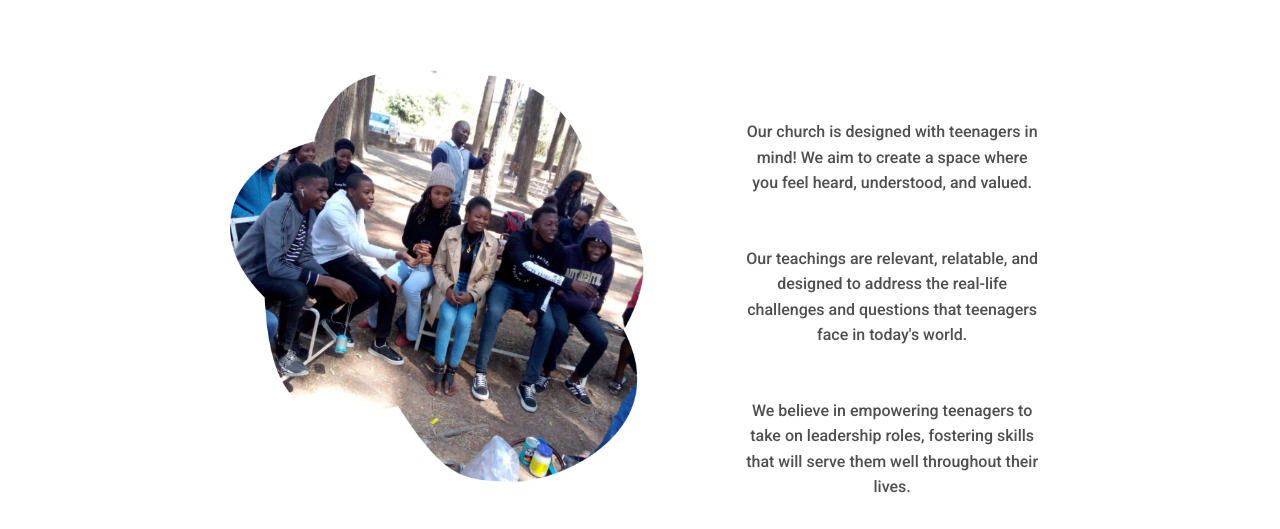
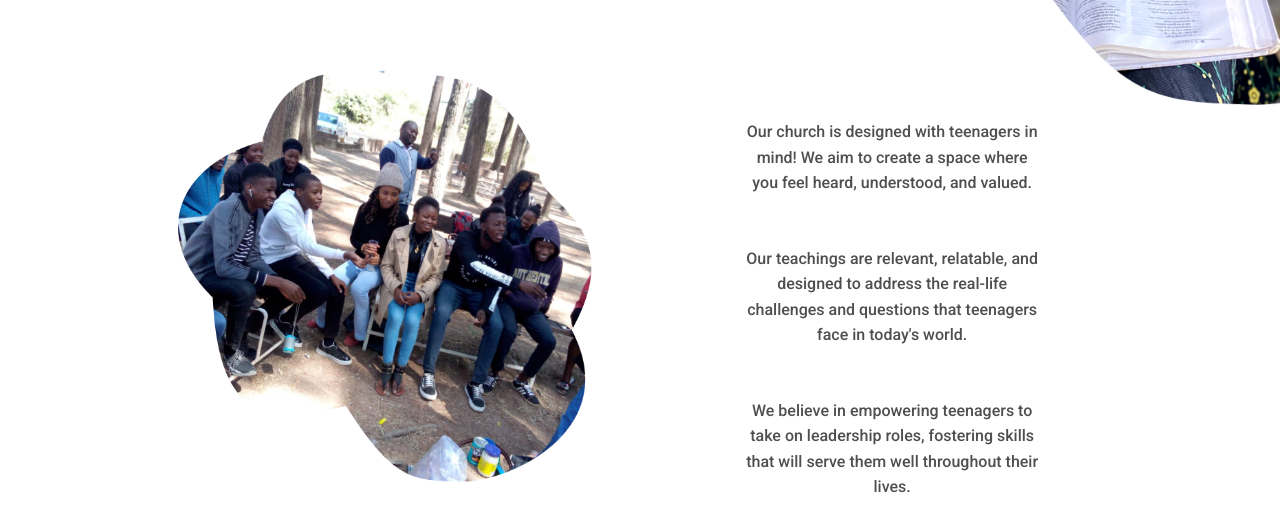
Before and after one commit to tosxin-456/Bethel-Teens, a React (Vite) app: page / in a window 1280 px wide. Shown: the part 704-1233 px from the top of the page. Built offline with nearby package versions, Linux system fonts and the light colour scheme.

Commit message:
worked on the images in home

```diff
--- a/src/App.css
+++ b/src/App.css
@@ -382,8 +382,13 @@ overflow-x: unset;
 }
 #kidImage{
   padding: 0px;
+  width: 100% ;
+  margin-left: auto;
+}
+#kidImages{
+  padding: 0px;
   width: 80% ;
-  margin-left: auto;
+  margin: auto;
 }
 .containerForImage{
   position: absolute;
--- a/src/pages/home/Home.jsx
+++ b/src/pages/home/Home.jsx
@@ -61,22 +61,22 @@ const Home = () => {
   <div className='aboutUsImage'>
   <MDBCarousel  fade >
     <MDBCarouselItem
-     id='kidImage'
+     id='kidImages'
      className='d-block'
      itemId={1}
     src={aboutUsImg} />
     <MDBCarouselItem
-    id='kidImage'
+    id='kidImages'
     className=' d-block'
     itemId={2}
     src={aboutUsImg2} />
     <MDBCarouselItem
-    id='kidImage'
+    id='kidImages'
     className=' d-block'
     itemId={3}
     src={aboutUsImg3} />
        <MDBCarouselItem
-    id='kidImage'
+    id='kidImages'
     className=' d-block'
     itemId={3}
     src={aboutUsImg4} />
```
